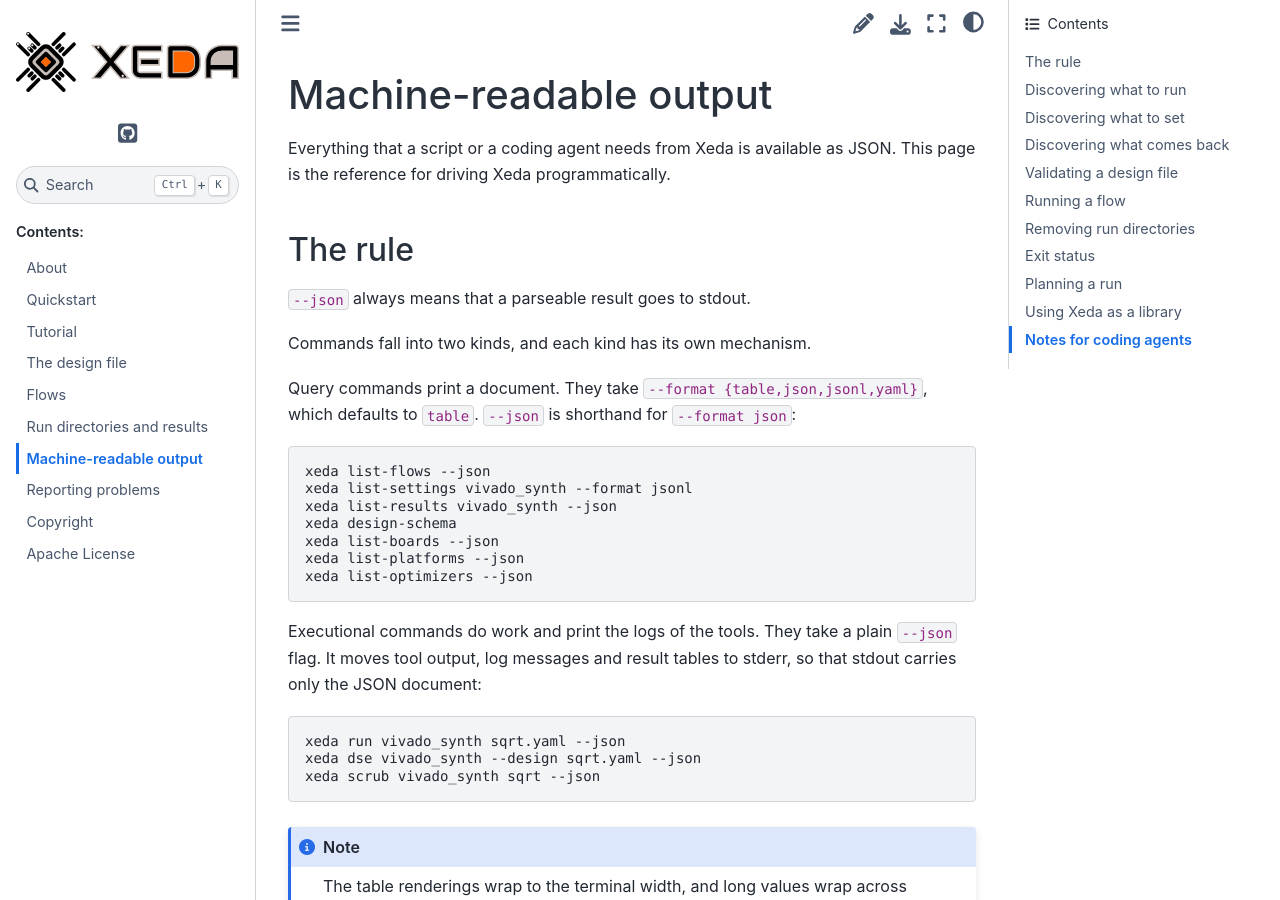
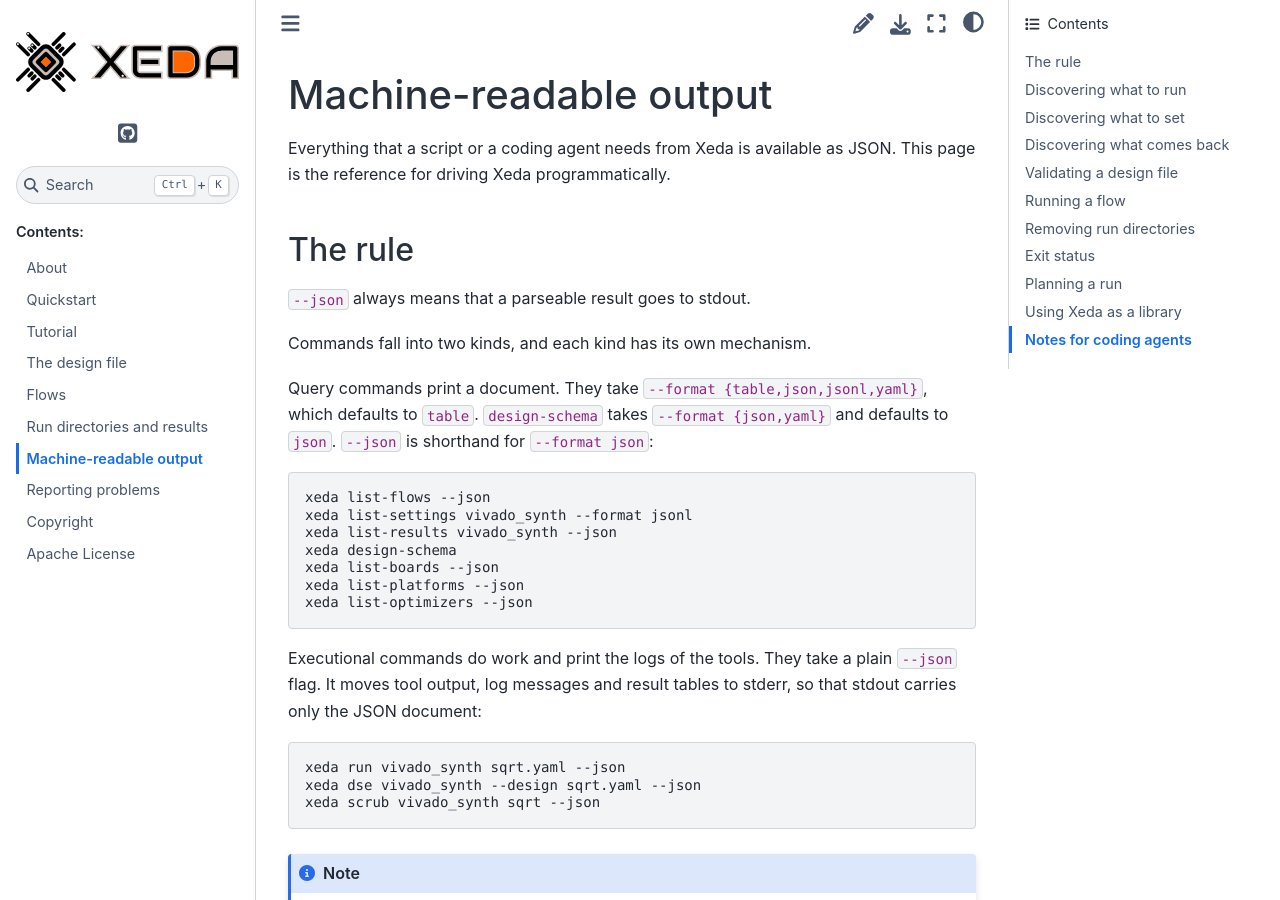
Before and after one commit to XedaHQ/xeda, a Sphinx documentation site: the page built from docs/machine-readable.rst, in a window 1280 px wide and 900 px high. Built offline with Sphinx 7.4.7 and the Sphinx Book theme 1.1.4, drawn with Linux system fonts in a browser that asks for light colours.

Commit message:
Say that design-schema defaults to JSON

```diff
--- a/docs/machine-readable.rst
+++ b/docs/machine-readable.rst
@@ -13,7 +13,8 @@ The rule
 Commands fall into two kinds, and each kind has its own mechanism.
 
 Query commands print a document. They take ``--format {table,json,jsonl,yaml}``, which defaults to
-``table``. ``--json`` is shorthand for ``--format json``:
+``table``. ``design-schema`` takes ``--format {json,yaml}`` and defaults to ``json``. ``--json`` is
+shorthand for ``--format json``:
 
 .. code-block:: bash
 
```
